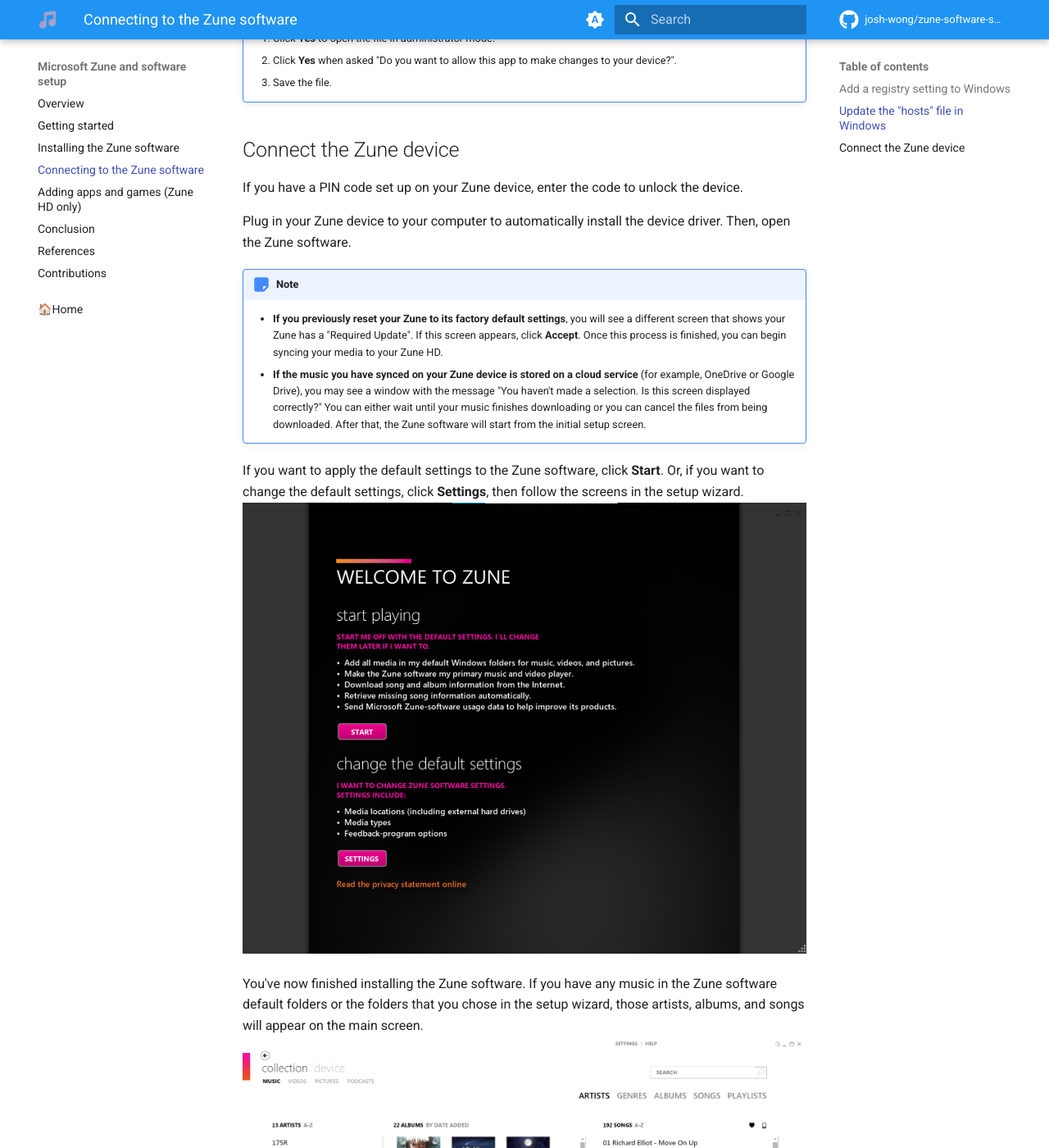
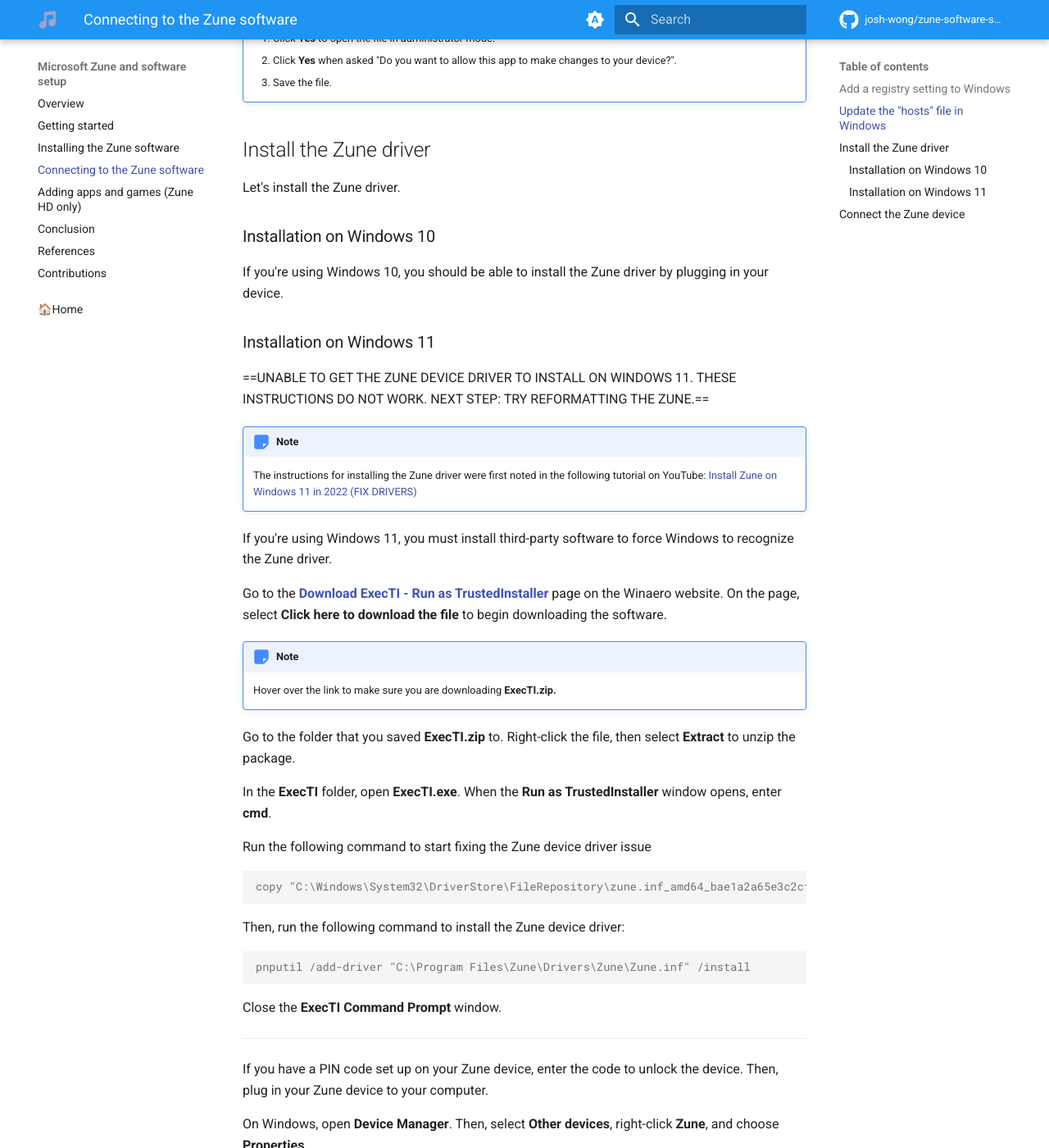
Before and after one commit to josh-wong/zune-software-setup, an MkDocs documentation site: the page built from docs/03_connecting-with-the-zune-software.md, in a window 1280 px wide and 1400 px high, scrolled down 1873 px. Shown: the whole window at 82% size. Built offline with MkDocs 1.6.1 and Material for MkDocs 9.7.7, drawn with Linux system fonts in a browser that asks for light colours; comment, search, counter and statistics services are not loaded; some of the changed text lies outside the part shown.

Commit message:
Add tentative content about fix

````diff
--- a/docs/03_connecting-with-the-zune-software.md
+++ b/docs/03_connecting-with-the-zune-software.md
@@ -47,11 +47,68 @@
     2. Click **Yes** when asked "Do you want to allow this app to make changes to your device?".
     3. Save the file.
 
+## Install the Zune driver
+
+Let's install the Zune driver.
+
+### Installation on Windows 10
+
+If you're using Windows 10, you should be able to install the Zune driver by plugging in your device.
+
+### Installation on Windows 11
+
+==UNABLE TO GET THE ZUNE DEVICE DRIVER TO INSTALL ON WINDOWS 11. THESE INSTRUCTIONS DO NOT WORK. NEXT STEP: TRY REFORMATTING THE ZUNE.==
+
+!!! note
+
+    The instructions for installing the Zune driver were first noted in the following tutorial on YouTube: [Install Zune on Windows 11 in 2022 (FIX DRIVERS)](https://www.youtube.com/watch?v=rWbWZt_T34w&t=407s)
+
+If you're using Windows 11, you must install third-party software to force Windows to recognize the Zune driver.
+
+Go to the **[Download ExecTI - Run as TrustedInstaller](https://winaero.com/download-execti-run-as-trustedinstaller/)** page on the Winaero website. On the page, select **Click here to download the file** to begin downloading the software.
+
+!!! note
+
+    Hover over the link to make sure you are downloading **ExecTI.zip.**
+
+Go to the folder that you saved **ExecTI.zip** to. Right-click the file, then select **Extract** to unzip the package.
+
+In the **ExecTI** folder, open **ExecTI.exe**. When the **Run as TrustedInstaller** window opens, enter **cmd**.
+
+Run the following command to start fixing the Zune device driver issue
+
+```console
+copy "C:\Windows\System32\DriverStore\FileRepository\zune.inf_amd64_bae1a2a65e3c2cfb\en-US\ZuneCoInst.dll.mui" "C:\Windows\System32\en-US"
+```
+
+Then, run the following command to install the Zune device driver:
+
+```console
+pnputil /add-driver "C:\Program Files\Zune\Drivers\Zune\Zune.inf" /install
+```
+
+Close the **ExecTI Command Prompt** window.
+
+---
+
+If you have a PIN code set up on your Zune device, enter the code to unlock the device. Then, plug in your Zune device to your computer.
+
+On Windows, open **Device Manager**. Then, select **Other devices**, right-click **Zune**, and choose **Properties**.
+
+!!! note
+
+    If you don't see **Zune** under **Other devices**, make sure your Zune is turned on, unlocked, and properly connected to your computer.
+
+---
+
+
+
+
 ## Connect the Zune device
 
 If you have a PIN code set up on your Zune device, enter the code to unlock the device.
 
-Plug in your Zune device to your computer to automatically install the device driver. Then, open the Zune software.
+Plug in your Zune device, and open the Zune software.
 
 !!! note
 
````
Also changed, not shown: docs/06_references.md (+1 -0 lines).
